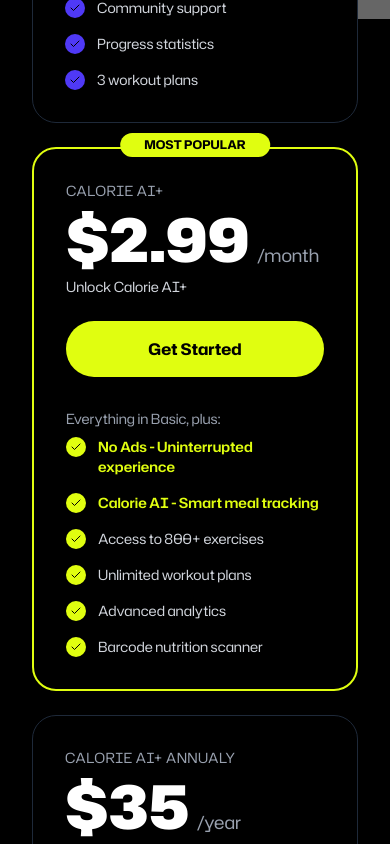
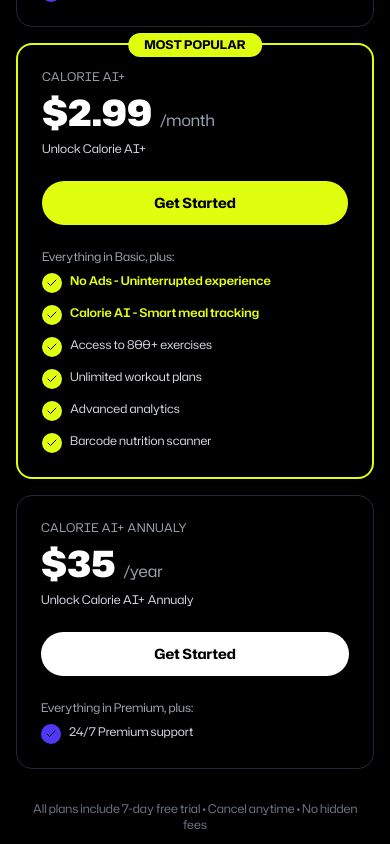
Before and after one commit to caglarbaranbora/JYM-web, a Next.js app: page / in a window 390 px wide. Shown: the part 2580-3424 px from the top of the page. Built offline with nearby package versions, Linux system fonts and the light colour scheme.

Commit message:
Refactor Pricing component layout for enhanced responsiveness and visual appeal. Adjusted padding, margins, and text sizes, and optimized grid structure for better display across various screen sizes, ensuring an improved user experience.

```diff
--- a/src/components/landing/Pricing.tsx
+++ b/src/components/landing/Pricing.tsx
@@ -44,48 +44,54 @@
   ];
 
   return (
-    <div className="relative p-8 mb-4 overflow-hidden">
-      <h1 className="absolute left-8 text-white text-[400px] font-black leading-none opacity-40 select-none z-0 text-left">
+    <div className="relative p-4 sm:p-6 md:p-8 mb-4 overflow-hidden">
+      <h1 className="absolute left-2 sm:left-4 md:left-8 text-white text-[100px] sm:text-[150px] md:text-[200px] lg:text-[300px] xl:text-[400px] font-black leading-none opacity-40 select-none z-0 text-left">
         Pricing
       </h1>
-      {/* Kartlar */}
-      <div className="relative z-10 flex justify-end">
-        <div className="grid grid-cols-1 md:grid-cols-3 gap-6 max-w-7xl">
+      {/* Kartlar - Responsive */}
+      <div className="relative z-10 flex justify-center lg:justify-end">
+        <div className="grid grid-cols-1 md:grid-cols-2 lg:grid-cols-3 gap-4 sm:gap-6 max-w-7xl w-full">
           {plans.map((plan, index) => (
             <div
               key={index}
-              className={`rounded-3xl p-8 transition-all duration-300 hover:scale-105 cursor-pointer ${
+              className={`rounded-2xl sm:rounded-3xl p-6 sm:p-8 transition-all duration-300 hover:scale-105 cursor-pointer ${
                 plan.featured
-                  ? "bg-black border-2 border-[#e0fe10] relative"
+                  ? "bg-black border-2 border-[#e0fe10] relative md:col-span-2 lg:col-span-1"
                   : "bg-black border border-gray-800"
               }`}
             >
               {plan.featured && (
-                <div className="absolute -top-4 left-1/2 -translate-x-1/2 bg-[#e0fe10] text-black px-6 py-1 rounded-full text-xs font-bold">
+                <div className="absolute -top-3 sm:-top-4 left-1/2 -translate-x-1/2 bg-[#e0fe10] text-black px-4 sm:px-6 py-1 rounded-full text-xs font-bold">
                   MOST POPULAR
                 </div>
               )}
 
               <div className="mb-6">
-                <h3 className="text-gray-400 text-sm uppercase tracking-wide mb-2">
+                <h3 className="text-gray-400 text-xs sm:text-sm uppercase tracking-wide mb-2">
                   {plan.name}
                 </h3>
                 <div className="flex items-baseline gap-2 mb-2">
-                  <span className="text-6xl font-black text-white">
+                  <span className="text-4xl sm:text-5xl md:text-6xl font-black text-white">
                     {plan.price}
                   </span>
                   {plan.price !== "Free" && plan.name !== "Calorie AI+" && (
-                    <span className="text-gray-400 text-lg">/year</span>
+                    <span className="text-gray-400 text-base sm:text-lg">
+                      /year
+                    </span>
                   )}
                   {plan.name === "Calorie AI+" && (
-                    <span className="text-gray-400 text-lg">/month</span>
+                    <span className="text-gray-400 text-base sm:text-lg">
+                      /month
+                    </span>
                   )}
                 </div>
-                <p className="text-gray-300 text-sm">{plan.subtitle}</p>
+                <p className="text-gray-300 text-xs sm:text-sm">
+                  {plan.subtitle}
+                </p>
               </div>
 
               <button
-                className={`w-full py-4 rounded-full font-bold mb-8 transition-all hover:scale-105 ${
+                className={`w-full py-3 sm:py-4 rounded-full font-bold mb-6 sm:mb-8 transition-all hover:scale-105 text-sm sm:text-base ${
                   plan.featured
                     ? "bg-[#e0fe10] text-black"
                     : "bg-white text-black hover:bg-gray-200"
@@ -95,12 +101,14 @@
                 Get Started
               </button>
 
-              <div className="space-y-4">
+              <div className="space-y-3 sm:space-y-4">
                 {plan.main && (
-                  <div className="text-gray-400 text-sm mb-2">{plan.main}</div>
+                  <div className="text-gray-400 text-xs sm:text-sm mb-2">
+                    {plan.main}
+                  </div>
                 )}
                 {plan.features.map((feature, idx) => (
-                  <div key={idx} className="flex items-start gap-3">
+                  <div key={idx} className="flex items-start gap-2 sm:gap-3">
                     <div
                       className={`rounded-full p-1 flex-shrink-0 ${
                         plan.featured ? "bg-[#e0fe10]" : "bg-indigo-600"
@@ -109,7 +117,7 @@
                       <Check className="w-3 h-3 text-black" />
                     </div>
                     <span
-                      className={`text-sm ${
+                      className={`text-xs sm:text-sm ${
                         feature.includes("No Ads") ||
                         feature.includes("Calorie AI")
                           ? "text-[#e0fe10] font-semibold"
@@ -126,9 +134,9 @@
         </div>
       </div>
 
-      {/* Alt bilgi */}
-      <div className="mt-16 text-center relative z-10">
-        <p className="text-gray-500 text-sm">
+      {/* Alt bilgi - Responsive */}
+      <div className="mt-8 sm:mt-12 md:mt-16 text-center relative z-10 px-4">
+        <p className="text-gray-500 text-xs sm:text-sm">
           All plans include 7-day free trial • Cancel anytime • No hidden fees
         </p>
       </div>
```
